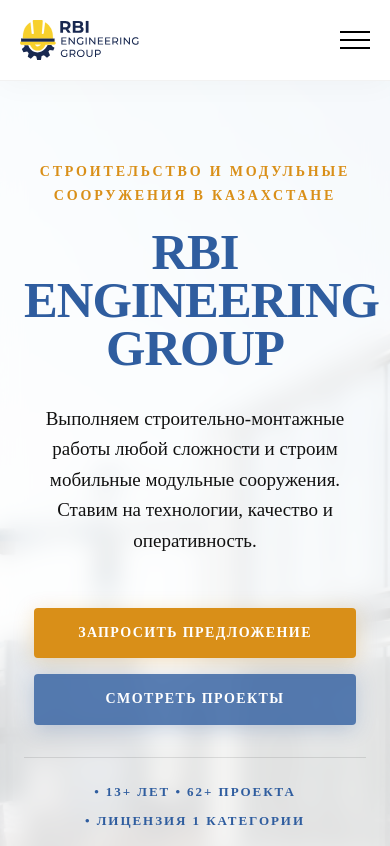
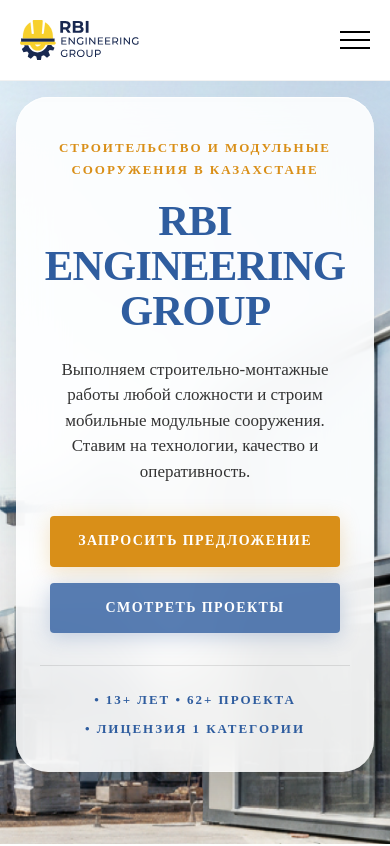
Before and after one commit to doukhaeva-design/rbi-engineering-group, a Next.js app: page / in a window 390 px wide. Shown: the top 846 px of the page. Built offline with nearby package versions, Linux system fonts and the light colour scheme.

Commit message:
HeroBeliyBlokTeksta

```diff
--- a/app/components/sections/Hero.module.css
+++ b/app/components/sections/Hero.module.css
@@ -168,10 +168,10 @@
     .hero {
         height: auto;
         min-height: 100dvh;
-        /* Dynamic full screen */
-        padding-top: calc(80px + env(safe-area-inset-top));
+        padding-top: calc(85px + env(safe-area-inset-top));
         padding-bottom: 60px;
         align-items: center;
+        /* Center the card */
         justify-content: center;
         text-align: center;
         background-color: transparent;
@@ -192,44 +192,40 @@
         z-index: 0;
     }
 
-    /* Glass Panel - Reduced Opacity */
+    /* Hide full screen glass panel - we use a floating card instead */
     .glassPanel {
-        display: block !important;
-        width: 100%;
-        height: 100%;
-        background: rgba(255, 255, 255, 0.83);
-        /* 83% Opacity as requested */
-        backdrop-filter: blur(12px);
-        -webkit-backdrop-filter: blur(12px);
-        position: absolute;
-        top: 0;
-        left: 0;
-        z-index: 1;
-        border-radius: 0;
-        border: none;
-        box-shadow: none;
+        display: none !important;
     }
 
     .heroContent {
         z-index: 2;
         position: relative;
-        width: 100%;
+        width: calc(100% - 32px);
+        max-width: 500px;
         display: flex;
         flex-direction: column;
         align-items: center;
         justify-content: center;
-        padding-left: 24px;
-        /* Standardize with global padding */
-        padding-right: 24px;
+
+        /* Floating Frosted Glass Card */
+        background: rgba(255, 255, 255, 0.88);
+        backdrop-filter: blur(24px);
+        -webkit-backdrop-filter: blur(24px);
+        border-radius: 32px;
+        padding: 40px 24px 32px;
+        /* Generous padding inside the card */
+        margin: 0 auto;
+        box-shadow: 0 30px 60px rgba(0, 0, 0, 0.15), inset 0 1px 1px rgba(255, 255, 255, 1);
     }
 
     .title {
         order: 0;
-        font-size: clamp(38px, 13vw, 58px);
-        line-height: 0.95;
+        font-size: clamp(34px, 11vw, 48px);
+        /* Slightly refined scalar */
+        line-height: 1.05;
         font-weight: 800;
         white-space: normal;
-        margin-bottom: 32px;
+        margin-bottom: 24px;
         color: var(--primary-color);
         max-width: 100%;
         text-shadow: none;
@@ -241,32 +237,30 @@
 
     .subtitle {
         order: -1;
-        font-size: 14px;
-        letter-spacing: 0.2em;
-        margin-bottom: 20px;
-        font-weight: 700;
+        font-size: 13px;
+        letter-spacing: 0.15em;
+        margin-bottom: 16px;
+        font-weight: 800;
         color: #D98F18;
         text-transform: uppercase;
         display: block;
         max-width: 100%;
-        text-shadow: none;
         text-align: center;
         width: 100%;
     }
 
     .heroContent .description {
         order: 1;
-        font-size: 19px;
-        line-height: 1.6;
-        margin-bottom: 52px;
-        color: #111111;
+        font-size: 17px;
+        line-height: 1.5;
+        margin-bottom: 32px;
+        color: #333333;
+        /* Darker for crisp contrast */
         max-width: 100%;
-        font-weight: 300 !important;
-        text-shadow: none;
+        font-weight: 400 !important;
         text-align: center;
         margin-left: auto;
         margin-right: auto;
-        padding: 0 5px;
     }
 
     /* Ensure text doesn't touch screen edges */
```
